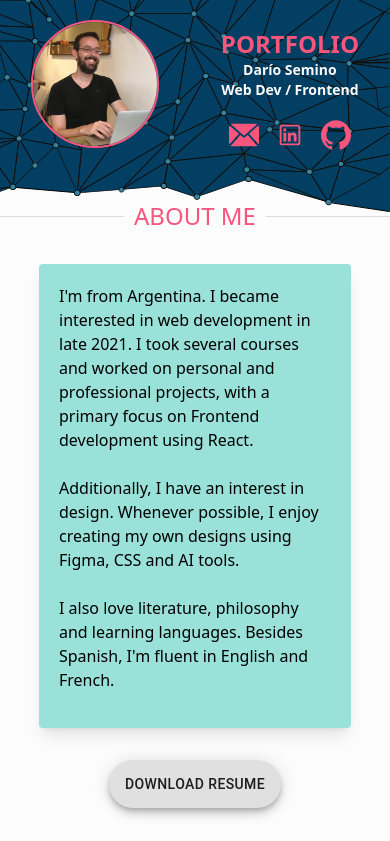
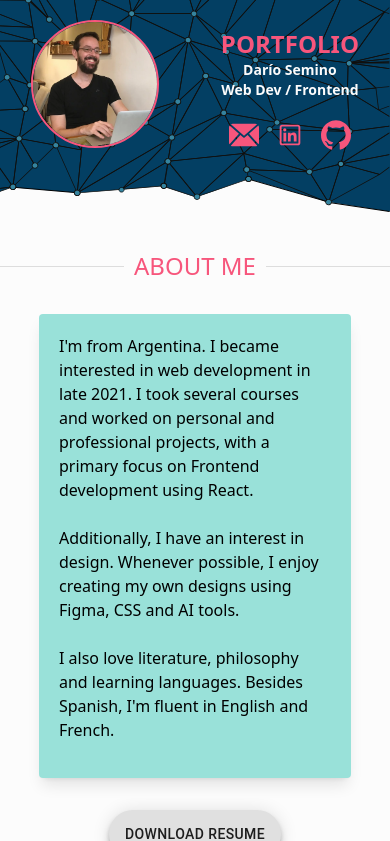
Before and after one commit to semino-dario/portfolio-react, a React (Vite) app: page / in a window 390 px wide. Shown: the top 841 px of the page. Built offline with nearby package versions, Linux system fonts and the light colour scheme.

Commit message:
margins in gerontovida

```diff
--- a/src/components/About.jsx
+++ b/src/components/About.jsx
@@ -4,7 +4,7 @@ import DownloadCV from "./DownloadCV";
 
 export default function About() {
     return (
-        <div className="flex flex-col mt-[50px] md:mt[-50px]">
+        <div className="flex flex-col mt-[100px] md:mt[-50px]">
             <Divider ><TitleSection title='About me' /> </Divider>
             <section className="container flex flex-row justify-center gap-4 w-4/5 rounded font-light bg-azulClaro mt-8  p-5 pb-9 shadow-lg md:w-[650px]">
                 <p>
--- a/src/components/Gerontovida.jsx
+++ b/src/components/Gerontovida.jsx
@@ -42,7 +42,7 @@ export default function Gerontovida() {
                                 repo={"https://github.com/semino-dario/gerontovida"}
                             />
                         </div>
-                        <div>
+                        <div className="mt-[2rem] md:mt-0">
                             <p className="text-center text-titulo font-bold"> - LOGIN & DESKTOP - </p>
                             <br />
                             <Project
@@ -51,7 +51,7 @@ export default function Gerontovida() {
                                 generalInfo={"This is the private side of the website. Public access is not allowed to this section. Here it's possible to perform operations to register as a user and access the dashboard to publish, edit, or delete articles in the news section. It's also possible to recover the password and access information about the logged-in user. In the Canasta section, it's possible to publish, edit, or delete any of the Canasta's charts. Additionally, you can upload a PDF file with information about the chart, which can be downloaded later."}
                                 repo={"https://github.com/semino-dario/gerontovida"}
                             /></div>
-                        <div>
+                        <div className="mt-[2rem] lg:mt-0">
                             <p className="text-center text-titulo font-bold"> - BACKEND - </p>
                             <br />
                             <Project
--- a/src/components/TechIcons.jsx
+++ b/src/components/TechIcons.jsx
@@ -14,7 +14,7 @@ export default function techInfo() {
         <div>
             <br />
             <div className='bg-fondoAzul bg-no-repeat bg-cover py-[24rem]'>
-                <div className=" bg-azulOscuro mt-[5.5rem] w-[95%] border-solid border-2 p-1 border-azulClaro rounded-lg md:w-[55%]">
+                <div className=" bg-azulOscuro bg-left mt-[5.5rem] w-[95%] border-solid border-2 p-1 border-azulClaro rounded-lg md:w-[55%]">
                     <div className='flex flex-col items-center'>
                         <div className='mt-[2rem]'>  <TitleSection
                             title='Frontend'
```
